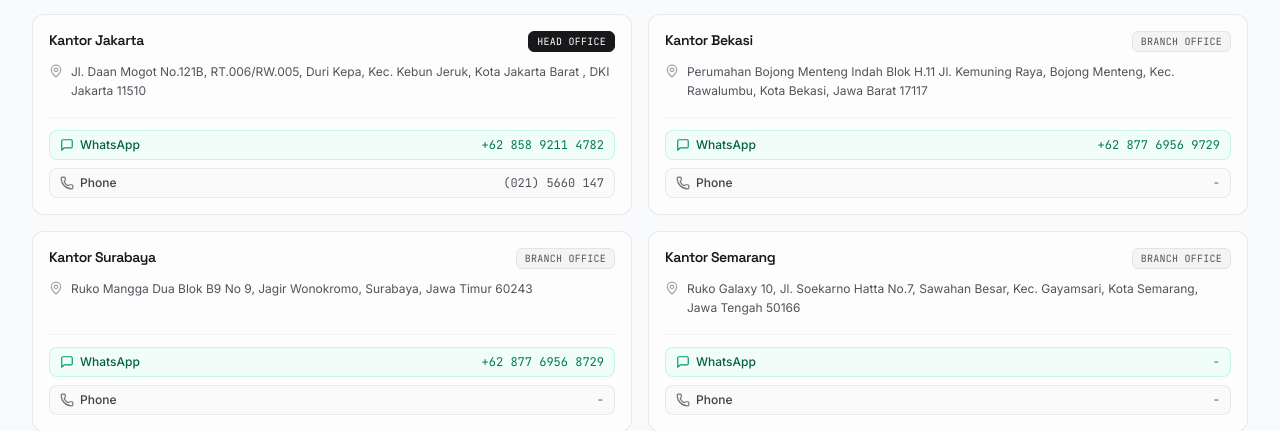
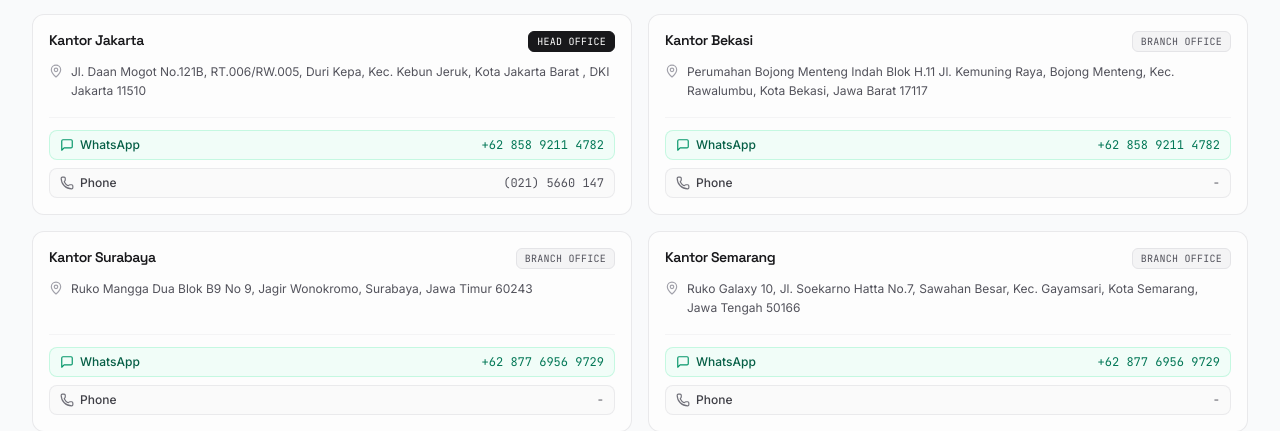
Before and after one commit to lionman9097/AMG_compro, a Nuxt app: page /about in a window 1280 px wide. Shown: the part 4000-4431 px from the top of the page. Built offline with nearby package versions, Linux system fonts and the light colour scheme.

Commit message:
updated company data

```diff
--- a/data/company.ts
+++ b/data/company.ts
@@ -158,10 +158,10 @@ export const company: CompanyInfo = {
       badge: 'Branch Office',
       city: 'Bekasi',
       address: 'Perumahan Bojong Menteng Indah Blok H.11 Jl. Kemuning Raya, Bojong Menteng, Kec. Rawalumbu, Kota Bekasi, Jawa Barat 17117',
-      whatsapp: '+62 877 6956 9729',
-      whatsappUrl: 'https://wa.me/6287769569729',
+      whatsapp: '+62 858 9211 4782',
+      whatsappUrl: 'https://wa.me/6285892114782',
       phone: '-',
-      phoneUrl: 'tel:+62215660147',
+      phoneUrl: '-',
     },
     {
       id: 'surabaya-branch',
@@ -169,8 +169,8 @@ export const company: CompanyInfo = {
       badge: 'Branch Office',
       city: 'Surabaya',
       address: 'Ruko Mangga Dua Blok B9 No 9, Jagir Wonokromo, Surabaya, Jawa Timur 60243',
-      whatsapp: '+62 877 6956 8729',
-      whatsappUrl: 'https://wa.me/6287769568729',
+      whatsapp: '+62 877 6956 9729',
+      whatsappUrl: 'https://wa.me/6287769569729',
       phone: '-',
       phoneUrl: '-',
     },
@@ -180,8 +180,8 @@ export const company: CompanyInfo = {
       badge: 'Branch Office',
       city: 'Semarang',
       address: 'Ruko Galaxy 10, Jl. Soekarno Hatta No.7, Sawahan Besar, Kec. Gayamsari, Kota Semarang, Jawa Tengah 50166',
-      whatsapp: '-',
-      whatsappUrl: '-',
+      whatsapp: '+62 877 6956 9729',
+      whatsappUrl: 'https://wa.me/6287769569729',
       phone: '-',
       phoneUrl: '-',
     },
```
